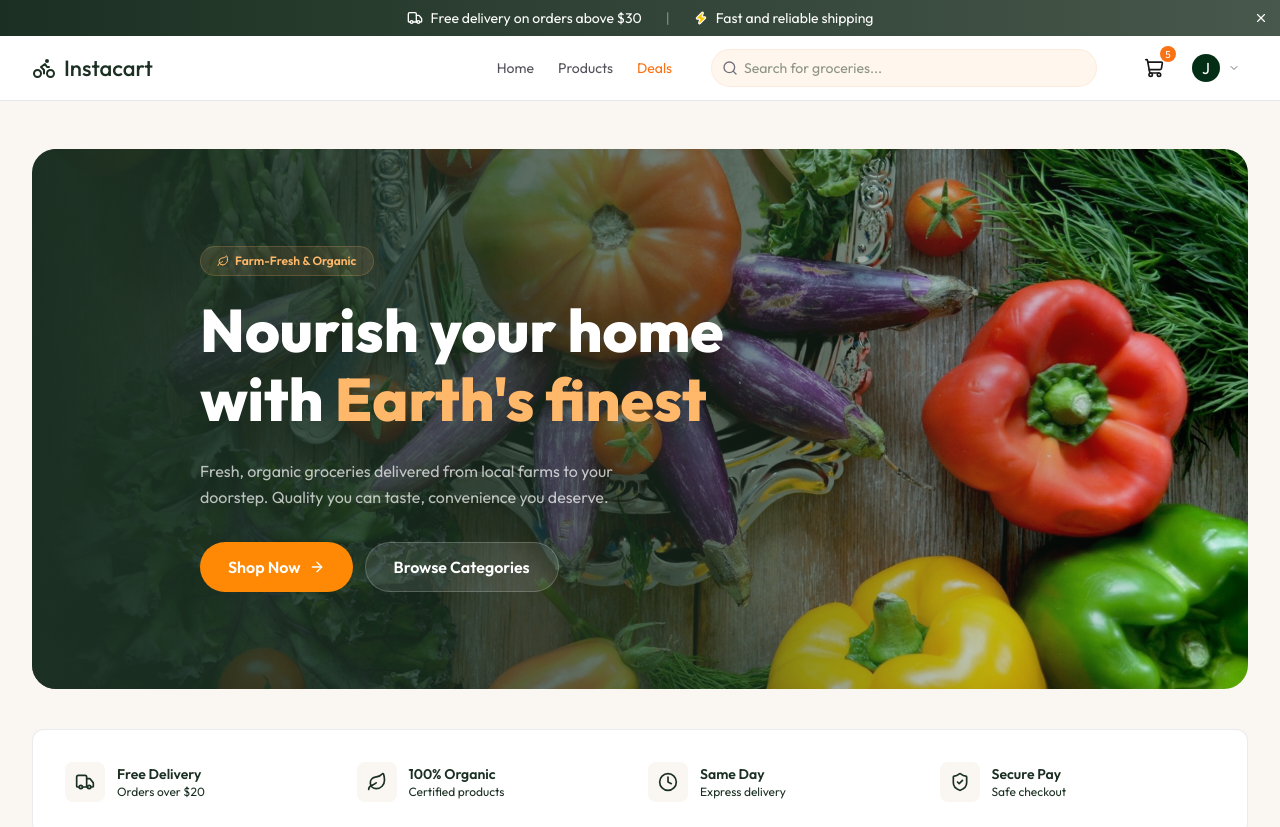
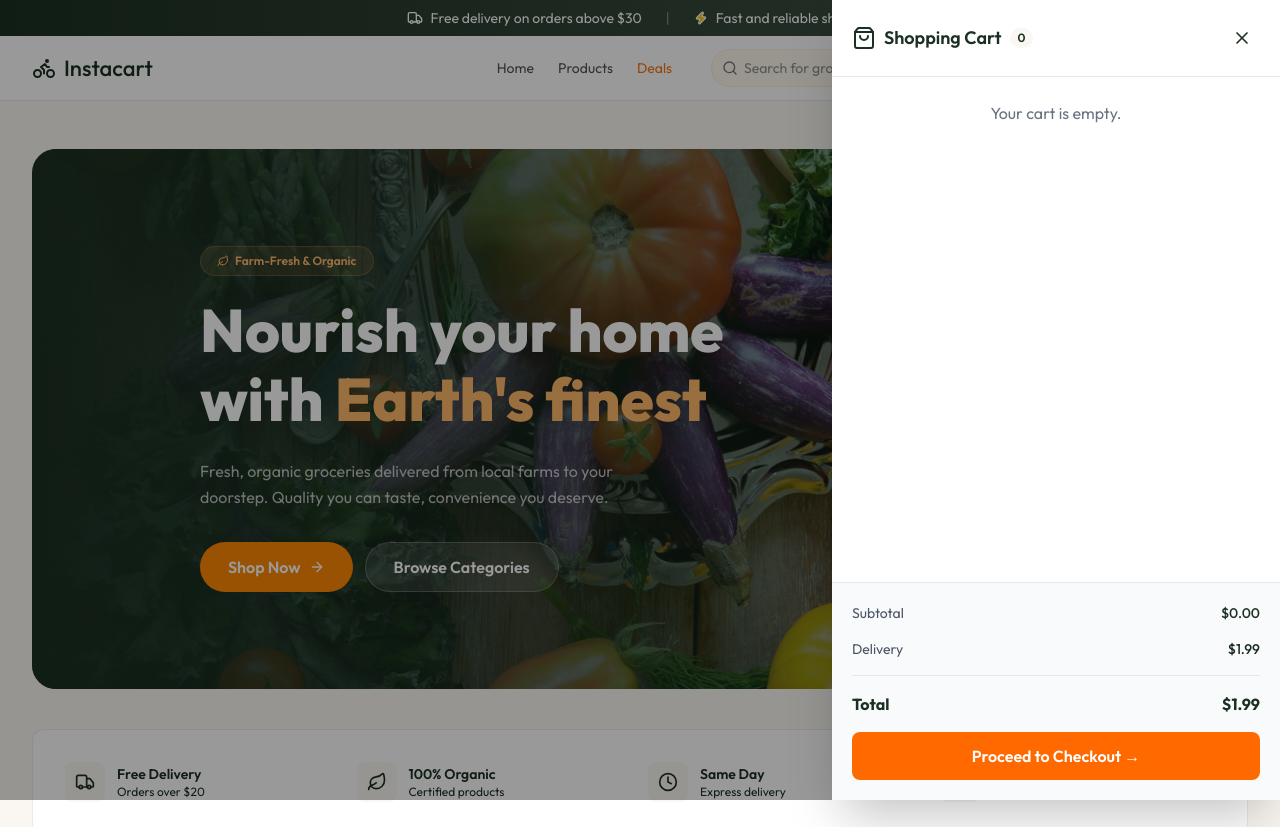
Before and after one commit to gullsnobar/Grocery-Shop-Website, a React (Vite) app in the folder client/: page / in a window 1280 px wide. Shown: the top 827 px of the page. Built offline with nearby package versions, Linux system fonts and the light colour scheme.

Commit message:
worked on UI

```diff
--- a/client/src/components/CartSidebar.tsx
+++ b/client/src/components/CartSidebar.tsx
@@ -1,6 +1,6 @@
 import { useNavigate } from "react-router-dom";
 import { useCart } from "../context/CartContext";
-import { ShoppingBag, XIcon } from "lucide-react";
+import { ShoppingBag, XIcon, Trash2 } from "lucide-react";
 
 const CartSidebar = () => {
   const currency = import.meta.env.VITE_CURRENCY_SYMBOL || "$";
@@ -35,7 +35,7 @@ const CartSidebar = () => {
         className="fixed right-0 top-0 z-50 h-full w-full max-w-md bg-white shadow-2xl flex flex-col animate-slide-in-right"
       >
         {/* Header */}
-        <div className="flex items-center justify-between p-5 border-b">
+        <div className="flex items-center justify-between p-5 border-b border-app-border">
           <div className="flex items-center gap-2">
             <ShoppingBag className="size-6" />
 
@@ -50,7 +50,7 @@ const CartSidebar = () => {
 
           <button
             onClick={() => setIsCartOpen(false)}
-            className="p-2 rounded-lg hover:bg-gray-100"
+            className="p-2 rounded-xl hover:bg-app-cream transition-colors"
           >
             <XIcon className="size-5" />
           </button>
@@ -66,33 +66,44 @@ const CartSidebar = () => {
             items.map((item) => (
               <div
                 key={item.product._id}
-                className="flex items-center justify-between p-4 border-b"
+                className="flex items-center gap-4 p-4 border-b border-app-border"
               >
-                <div>
-                  <h3 className="font-medium">
+                {/* Product Image */}
+                <div className="flex-shrink-0">
+                  <img
+                    src={item.product.image || "/placeholder.png"}
+                    alt={item.product.name}
+                    className="w-20 h-20 object-cover rounded-lg"
+                  />
+                </div>
+
+                {/* Product Details */}
+                <div className="flex-1">
+                  <h3 className="font-medium text-sm">
                     {item.product.name}
                   </h3>
+                  <p className="text-xs text-gray-600">
+                    {currency}
+                    {item.product.price}/kg
+                  </p>
 
-                  <p className="text-sm text-gray-500">
-                    {currency}
-                    {item.product.price}
-                  </p>
-                </div>
-
-                <div className="flex items-center gap-2">
+                  {/* Quantity Controls */}
+                  <div className="flex items-center gap-2 mt-2">
                     <button
                       onClick={() =>
                         updateQuantity(
                           item.product._id,
-                        item.quantity - 1
+                          Math.max(1, item.quantity - 1)
                         )
                       }
-                    className="px-2 border rounded"
+                      className="w-6 h-6 flex items-center justify-center border border-gray-300 rounded hover:bg-gray-100 transition-colors text-sm font-semibold"
                     >
-                    -
+                      −
                     </button>
 
-                  <span>{item.quantity}</span>
+                    <span className="w-6 text-center text-sm font-medium">
+                      {item.quantity}
+                    </span>
 
                     <button
                       onClick={() =>
@@ -101,19 +112,27 @@ const CartSidebar = () => {
                           item.quantity + 1
                         )
                       }
-                    className="px-2 border rounded"
+                      className="w-6 h-6 flex items-center justify-center border border-gray-300 rounded hover:bg-gray-100 transition-colors text-sm font-semibold"
                     >
                       +
                     </button>
+                  </div>
+                </div>
 
+                {/* Price & Delete */}
+                <div className="flex flex-col items-end gap-3">
                   <button
                     onClick={() =>
                       removeFromCart(item.product._id)
                     }
-                    className="text-red-500 text-sm"
+                    className="text-red-500 hover:text-red-700 transition-colors"
                   >
-                    Remove
+                    <Trash2 className="w-5 h-5" />
                   </button>
+                  <span className="text-sm font-semibold">
+                    {currency}
+                    {(item.product.price * item.quantity).toFixed(2)}
+                  </span>
                 </div>
               </div>
             ))
@@ -121,28 +140,24 @@ const CartSidebar = () => {
         </div>
 
         {/* Footer */}
-        <div className="border-t p-5 space-y-3">
-          <div className="flex justify-between">
-            <span>Subtotal</span>
-
-            <span>
+        <div className="border-t border-app-border bg-gray-50 p-5 space-y-4">
+          <div className="flex justify-between text-sm">
+            <span className="text-gray-600">Subtotal</span>
+            <span className="font-medium">
               {currency}
               {cartTotal.toFixed(2)}
             </span>
           </div>
 
-          <div className="flex justify-between">
-            <span>Delivery</span>
-
-            <span>
-              {currency}
-              {deliveryFee.toFixed(2)}
+          <div className="flex justify-between text-sm">
+            <span className="text-gray-600">Delivery</span>
+            <span className={`font-medium ${deliveryFee === 0 ? "text-green-600" : ""}`}>
+              {deliveryFee === 0 ? "Free" : `${currency}${deliveryFee.toFixed(2)}`}
             </span>
           </div>
 
-          <div className="flex justify-between font-bold text-lg">
+          <div className="border-t border-app-border pt-4 flex justify-between text-base font-bold">
             <span>Total</span>
-
             <span>
               {currency}
               {grandTotal.toFixed(2)}
@@ -154,9 +169,9 @@ const CartSidebar = () => {
               setIsCartOpen(false);
               navigate("/checkout");
             }}
-            className="w-full py-3 rounded-lg bg-black text-white hover:opacity-90"
+            className="w-full py-3 rounded-lg bg-orange-500 text-white font-semibold hover:bg-orange-600 transition-colors"
           >
-            Checkout
+            Proceed to Checkout →
           </button>
         </div>
       </div>
--- a/client/src/context/CartContext.tsx
+++ b/client/src/context/CartContext.tsx
@@ -21,7 +21,7 @@ export function CartProvider({ children }: { children: ReactNode }) {
     return saved ? JSON.parse(saved) : [];
   });
 
-  const [isCartOpen, setIsCartOpen] = useState(false);
+  const [isCartOpen, setIsCartOpen] = useState(true);
 
   useEffect(() => {
     localStorage.setItem("app_cart", JSON.stringify(items));
```
Lines whose indentation alone changed are shown as unchanged.
